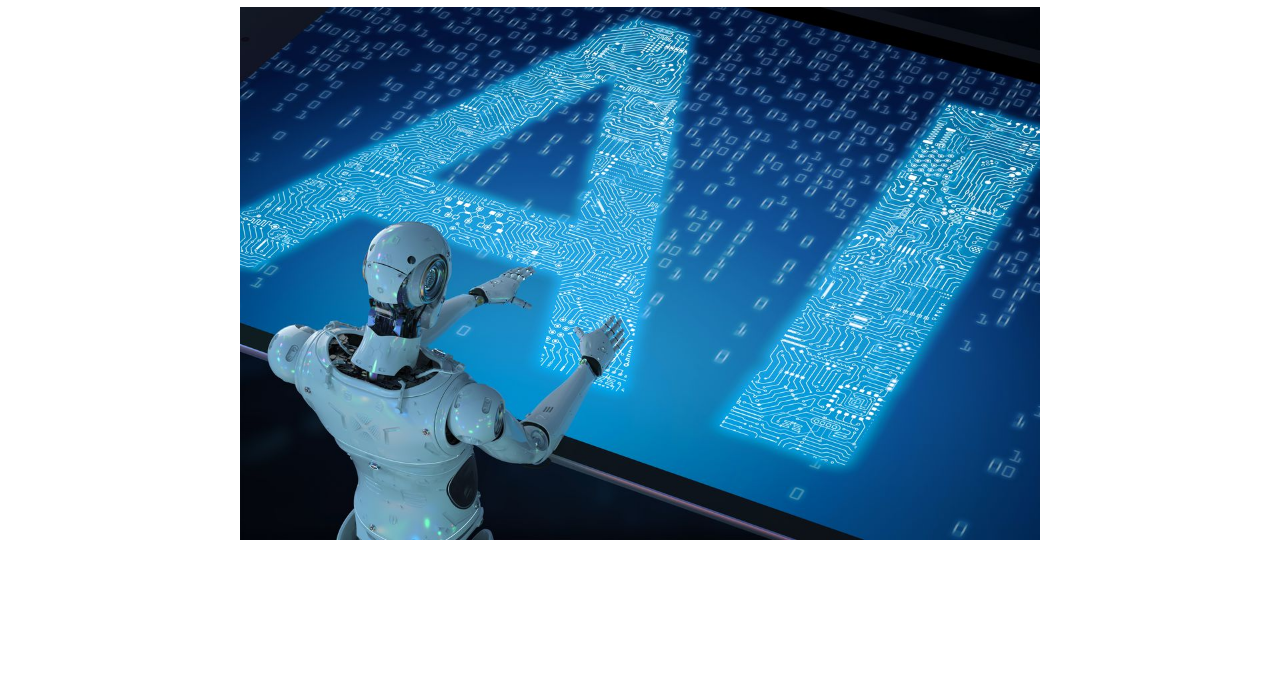
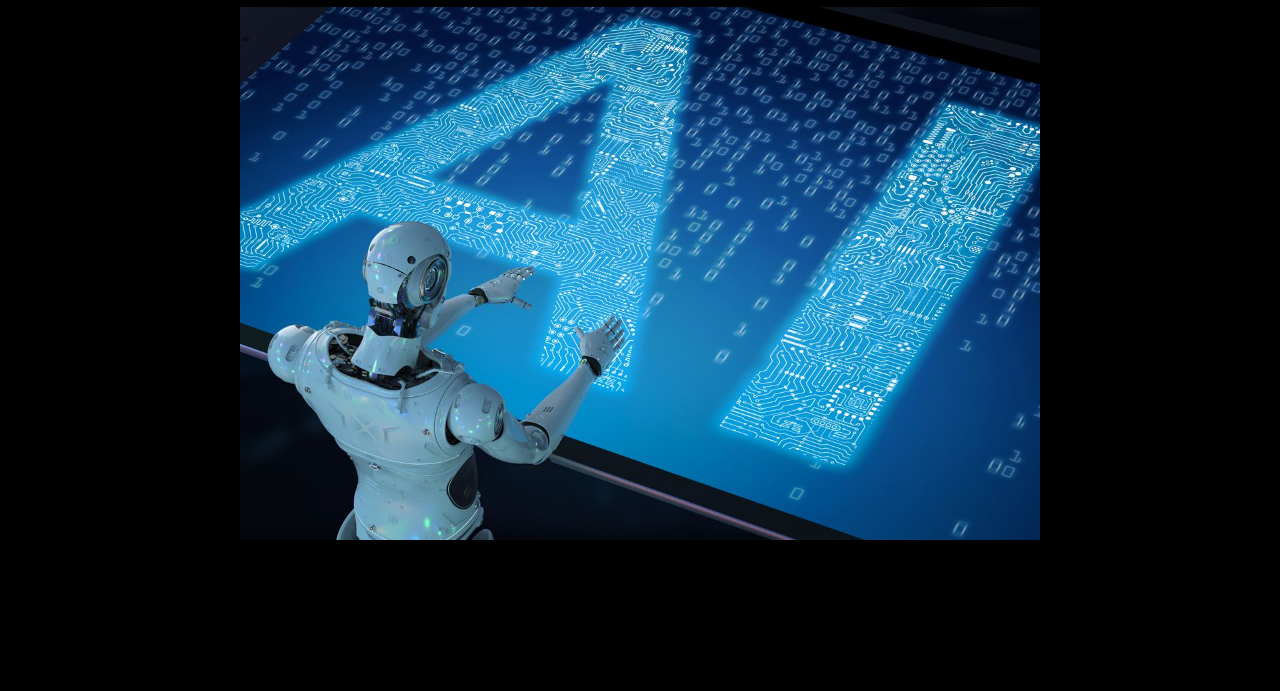
Before and after one commit to MohamedEmary/ece001, a plain HTML site: page photo.html in a window 1280 px wide. Shown: the part 109-800 px from the top of the page. Drawn offline with Linux system fonts and the light colour scheme.

Commit message:
Update photo.html

```diff
--- a/photo.html
+++ b/photo.html
@@ -1,4 +1,7 @@
 <html>
+    <head>
+    		<link rel="stylesheet" type="text/css" href="styles.css"/>
+  </head>
 <body>
 <a href="index.html">Introduction To Artificial Intelligence</a>
   &nbsp
```
